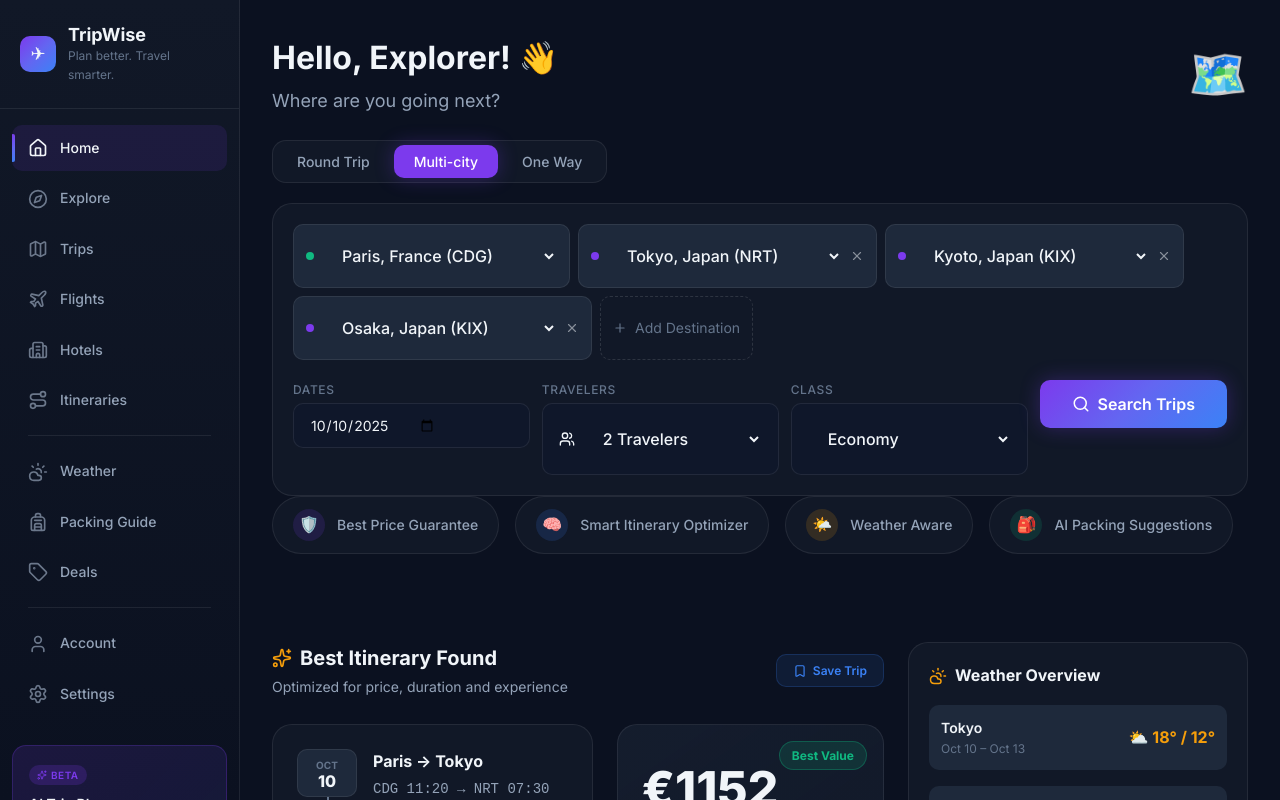
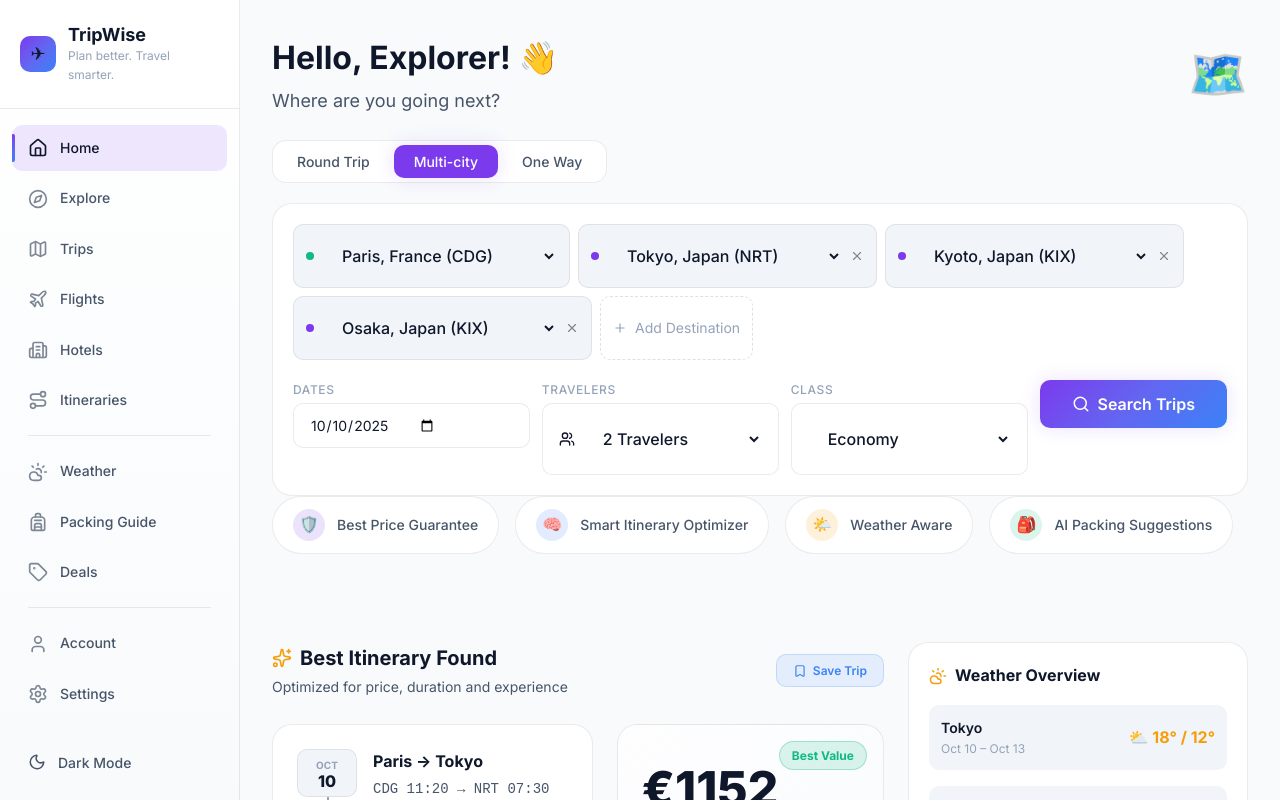
Before and after one commit to HassanChouhad/tripwise, a Next.js app: page / in a window 1280 px wide. Shown: the top 800 px of the page. Built offline with nearby package versions, Linux system fonts and the light colour scheme.

Commit message:
feat: changing the theme mode

```diff
--- a/app/components/layout/Sidebar.js
+++ b/app/components/layout/Sidebar.js
@@ -5,8 +5,9 @@ import Link from 'next/link';
 import { usePathname } from 'next/navigation';
 import {
   Home, Compass, Map, Plane, Building2, Route, CloudSun,
-  Backpack, Tag, User, Settings, Sparkles, Menu, X
+  Backpack, Tag, User, Settings, Sparkles, Menu, X, Sun, Moon
 } from 'lucide-react';
+import { useTheme } from '../../context/ThemeContext';
 import styles from './Sidebar.module.css';
 import AiPlannerModal from '../ai/AiPlannerModal';
 
@@ -30,6 +31,7 @@ export default function Sidebar() {
   const pathname = usePathname();
   const [isOpen, setIsOpen] = useState(false);
   const [isAiModalOpen, setIsAiModalOpen] = useState(false);
+  const { theme, toggleTheme } = useTheme();
 
   return (
     <>
@@ -83,6 +85,16 @@ export default function Sidebar() {
           })}
         </nav>
 
+        <button
+          className={styles.themeToggle}
+          onClick={toggleTheme}
+          aria-label={`Switch to ${theme === 'dark' ? 'light' : 'dark'} mode`}
+          id="theme-toggle-btn"
+        >
+          {theme === 'dark' ? <Sun size={18} /> : <Moon size={18} />}
+          <span>{theme === 'dark' ? 'Light Mode' : 'Dark Mode'}</span>
+        </button>
+
         <div className={styles.aiPlanner}>
           <div className={styles.aiPlannerBadge}>
             <Sparkles size={10} /> BETA
--- a/app/components/layout/Sidebar.module.css
+++ b/app/components/layout/Sidebar.module.css
@@ -124,6 +124,24 @@
   margin: var(--space-2) var(--space-4);
 }
 
+.themeToggle {
+  display: flex;
+  align-items: center;
+  gap: var(--space-3);
+  margin: var(--space-2) var(--space-3);
+  padding: var(--space-3) var(--space-4);
+  border-radius: var(--radius-md);
+  font-size: var(--font-size-sm);
+  font-weight: 500;
+  color: var(--color-text-secondary);
+  transition: color var(--transition-fast), background var(--transition-fast);
+}
+
+.themeToggle:hover {
+  color: var(--color-text-primary);
+  background: var(--color-bg-hover);
+}
+
 .aiPlanner {
   margin: var(--space-3);
   padding: var(--space-4);
--- /dev/null
+++ b/app/context/ThemeContext.js
@@ -0,0 +1,43 @@
+'use client';
+
+import { createContext, useContext, useState, useEffect } from 'react';
+
+const ThemeContext = createContext();
+
+export function ThemeProvider({ children }) {
+  const [theme, setTheme] = useState('dark');
+  const [mounted, setMounted] = useState(false);
+
+  useEffect(() => {
+    const stored = localStorage.getItem('tripwise-theme');
+    if (stored) {
+      setTheme(stored);
+    } else if (window.matchMedia('(prefers-color-scheme: light)').matches) {
+      setTheme('light');
+    }
+    setMounted(true);
+  }, []);
+
+  useEffect(() => {
+    if (mounted) {
+      document.documentElement.setAttribute('data-theme', theme);
+      localStorage.setItem('tripwise-theme', theme);
+    }
+  }, [theme, mounted]);
+
+  const toggleTheme = () => {
+    setTheme((prev) => (prev === 'dark' ? 'light' : 'dark'));
+  };
+
+  return (
+    <ThemeContext.Provider value={{ theme, toggleTheme }}>
+      {children}
+    </ThemeContext.Provider>
+  );
+}
+
+export function useTheme() {
+  const context = useContext(ThemeContext);
+  if (!context) throw new Error('useTheme must be used within a ThemeProvider');
+  return context;
+}
--- a/app/globals.css
+++ b/app/globals.css
@@ -106,6 +106,38 @@
   --sidebar-collapsed: 72px;
   --topbar-height: 80px;
   --content-max-width: 1400px;
+}
+
+/* ---------- Light Theme ---------- */
+[data-theme="light"] {
+  --color-bg-primary: #F8FAFC;
+  --color-bg-secondary: #FFFFFF;
+  --color-bg-tertiary: #F1F5F9;
+  --color-bg-hover: #E2E8F0;
+  --color-bg-active: #CBD5E1;
+  --color-bg-input: #FFFFFF;
+
+  --color-text-primary: #0F172A;
+  --color-text-secondary: #475569;
+  --color-text-tertiary: #94A3B8;
+  --color-text-inverse: #F1F5F9;
+
+  --color-border: rgba(0, 0, 0, 0.08);
+  --color-border-light: rgba(0, 0, 0, 0.12);
+  --color-glass: rgba(255, 255, 255, 0.85);
+  --color-glass-lighter: rgba(241, 245, 249, 0.6);
+  --color-overlay: rgba(0, 0, 0, 0.3);
+
+  --gradient-dark: linear-gradient(180deg, #F8FAFC 0%, #FFFFFF 100%);
+  --gradient-card: linear-gradient(145deg, rgba(255, 255, 255, 0.8) 0%, rgba(241, 245, 249, 0.6) 100%);
+  --gradient-sidebar: linear-gradient(180deg, #FFFFFF 0%, #F8FAFC 100%);
+
+  --shadow-sm: 0 2px 8px rgba(0, 0, 0, 0.06);
+  --shadow-md: 0 4px 16px rgba(0, 0, 0, 0.08);
+  --shadow-lg: 0 8px 32px rgba(0, 0, 0, 0.1);
+  --shadow-xl: 0 16px 48px rgba(0, 0, 0, 0.12);
+  --shadow-glow: 0 0 20px rgba(124, 58, 237, 0.15);
+  --shadow-glow-coral: 0 0 20px rgba(244, 63, 94, 0.1);
 }
 
 /* ---------- Reset ---------- */
--- a/app/layout.js
+++ b/app/layout.js
@@ -3,6 +3,7 @@ import Sidebar from './components/layout/Sidebar';
 import WebMCPRegistrar from './components/mcp/WebMCPRegistrar';
 import ClientOnly from './components/layout/ClientOnly';
 import { SavedTripsProvider } from './context/SavedTripsContext';
+import { ThemeProvider } from './context/ThemeContext';
 
 export const metadata = {
   title: 'TripWise — AI-Powered Travel Planner',
@@ -13,6 +14,7 @@ export default function RootLayout({ children }) {
   return (
     <html lang="en" suppressHydrationWarning>
       <body suppressHydrationWarning>
+        <ThemeProvider>
           <SavedTripsProvider>
             <WebMCPRegistrar />
             <div className="app-layout">
@@ -24,6 +26,7 @@ export default function RootLayout({ children }) {
               </main>
             </div>
           </SavedTripsProvider>
+        </ThemeProvider>
       </body>
     </html>
   );
```
Also changed, not shown: .cortex/plans/plan_2026-08-26_1253.md (added). Lines whose indentation alone changed are shown as unchanged.
